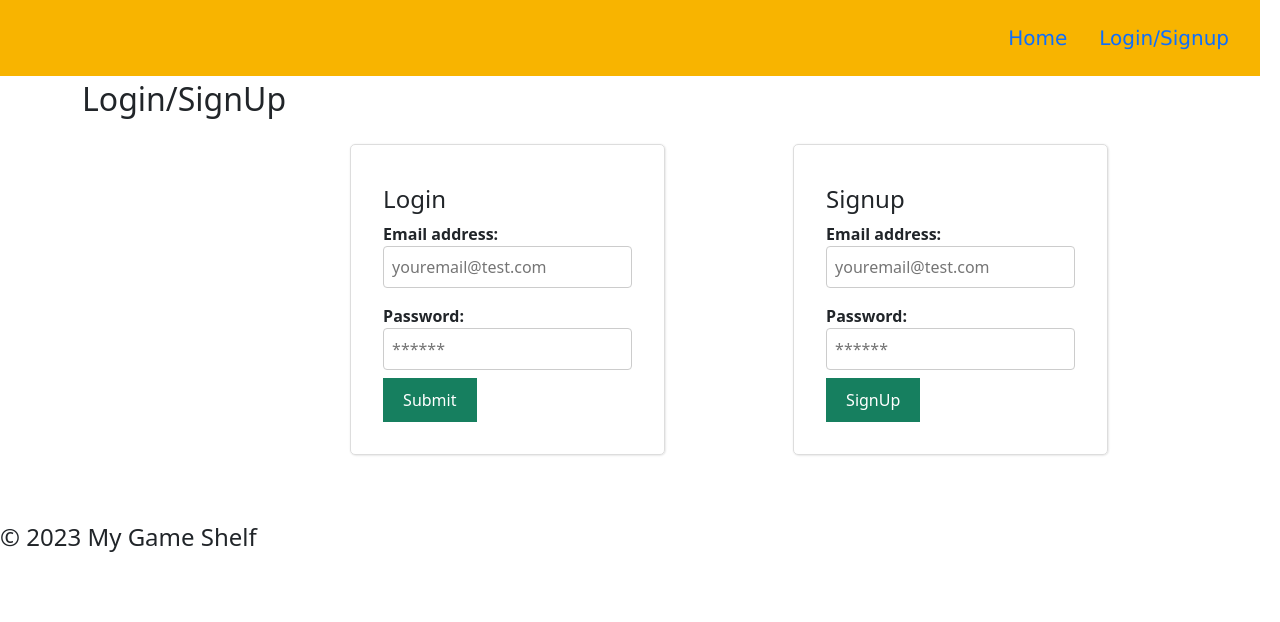
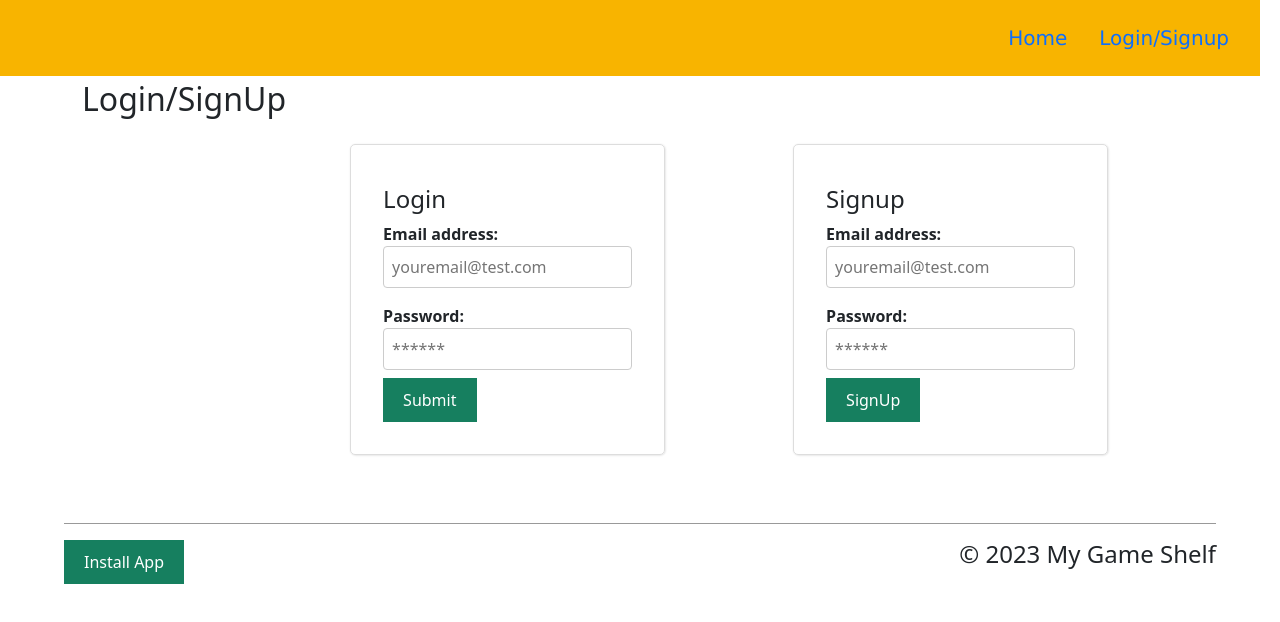
Before and after one commit to chelseyvalerio/mygameshelf, a React (Create React App) app in the folder client/: page /login in a window 1280 px wide. Shown: the top 622 px of the page. Built offline with nearby package versions, Linux system fonts and the light colour scheme.

Commit message:
add get for gameshelf route

```diff
--- a/client/src/components/Footer.js
+++ b/client/src/components/Footer.js
@@ -3,6 +3,7 @@ import React from 'react';
 function Footer() {
     return (
         <footer>
+            <button className="btn-small" id="buttonInstall" role="button">Install App</button>
             <h4>&copy; {new Date().getFullYear()} My Game Shelf</h4>
         </footer>
     );
--- a/client/src/style.css
+++ b/client/src/style.css
@@ -27,7 +27,14 @@ h3 {
     background-color: black;
     display: inline-block;
 }
-
+footer {
+    display: flex;
+    justify-content: space-between;
+    width: 90%;
+    margin: auto;
+    padding: 1em 0;
+    border-top: 1px solid #999;
+}
 /*Created container for biopic to be able to align in center*/
 .bio-pic-container {
     text-align: center;
```
Also changed, not shown: client/src/pages/Home.js (line endings or trailing spaces), 1 other file (tests, documents, lock files or other folders).
